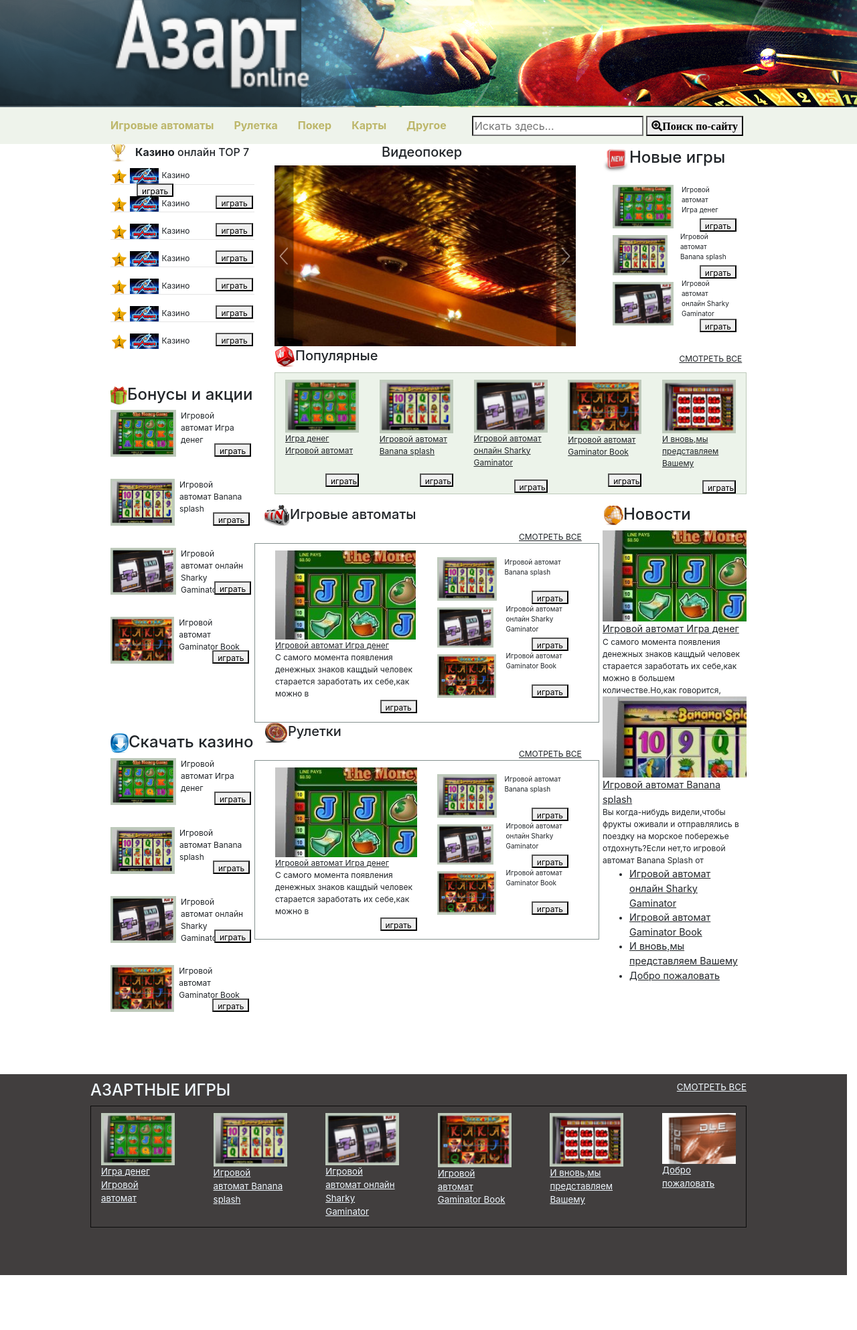
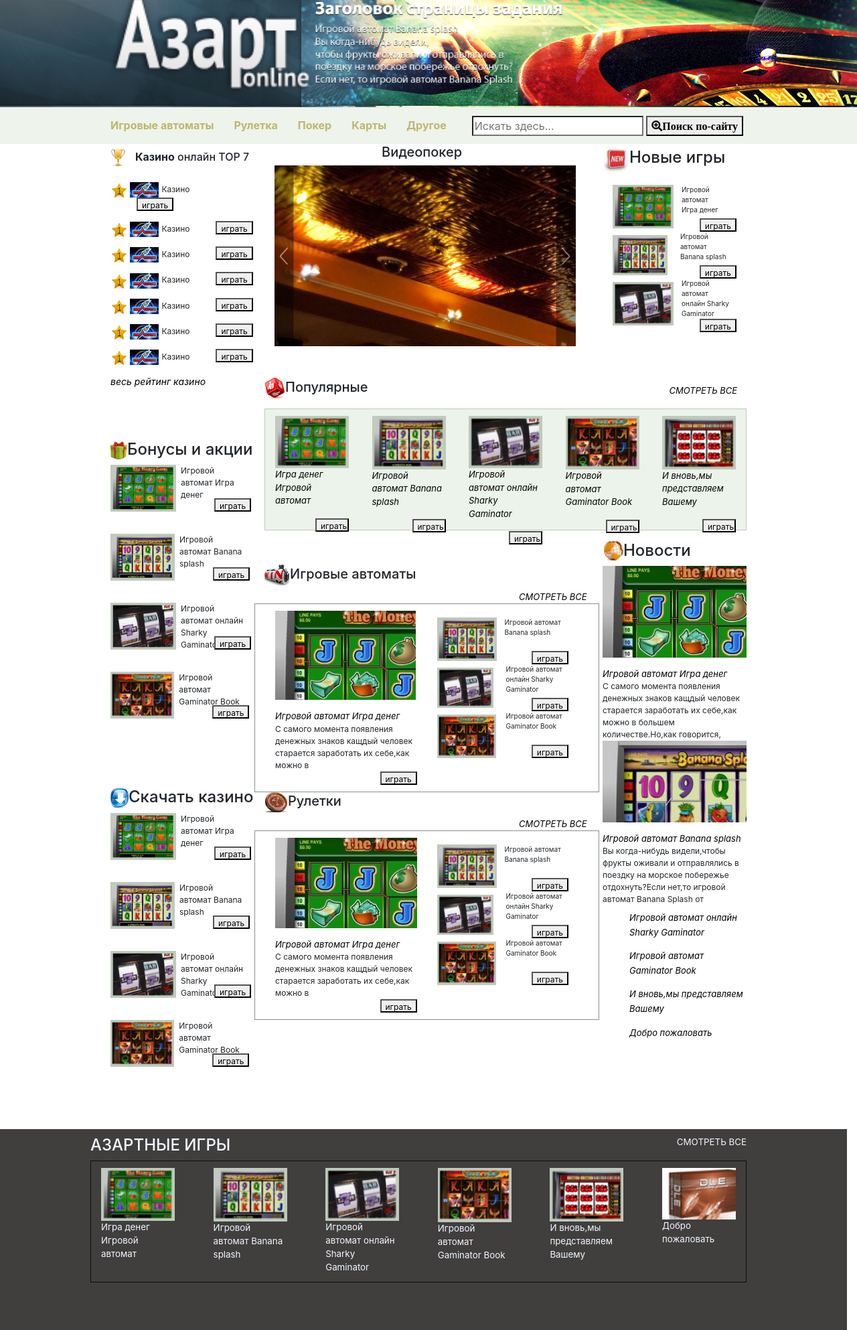
Before and after one commit to Alex-Shipula/Poker, a website: page index.html in a window 1280 px wide. Shown: the part 10-1996 px from the top of the page at 67% size. Before the commit the page ends 1914 px from the top, so only its background shows below. Drawn offline with nearby package versions, Linux system fonts and the light colour scheme.

Commit message:
Finish improvements

```diff
--- /dev/null
+++ b/css/content.css
@@ -0,0 +1,155 @@
+#content .slider img {
+  height: 270px;
+  width: 450px;
+}
+#content .slider h5 {
+  width: 120px;
+  margin-left: 160px;
+}
+#content .avtomat-roulette{
+  padding-top: 35px;
+}
+#content .avtomat {
+  padding: 10px 15px;
+  border: 1px solid #869290;
+  margin-right: -10px;
+}
+#content .avtomat-2 ul {
+  list-style-type: none;
+}
+#content .avtomat-2 ul {
+  display: flex;
+  flex-direction: column;
+}
+
+#content .avtomat-2 ul li {
+  height: 70px;
+  display: flex;
+  flex-direction: row;
+}
+
+#content .avtomat-2 ul {
+  width: -webkit-fill-available;
+  display: flex;
+  flex-direction: column;
+  justify-content: space-between;
+  padding: 10px 15px;
+  padding-left: unset;
+}
+#content .avtomat-2 ul li .info {
+  display: flex;
+  flex-direction: column;
+  align-items: flex-start;
+}
+#content .avtomat-2 ul button {
+  align-self: flex-end;
+  margin-top: auto;
+  margin-left: auto;
+}
+
+#content .avtomat-2 div a {
+  font-size: smaller;
+}
+#content .avtomat-1 a{
+  padding-top: 15px;
+}
+
+#content .header-avtomat a {
+  margin-left: 380px;
+}
+#content .avtomat-1 img {
+  width: 210px;
+}
+#content .avtomat-1 {
+  display: flex;
+  flex-direction: column;
+}
+#content .avtomat-1 button {
+  width: 55px;
+  margin-left: auto;
+}
+
+#content .roulette {
+  margin-right: -10px;
+}
+#content .roulette {
+  padding: 10px 15px;
+  border: 1px solid #869290;
+}
+
+#content .header-roulette a {
+  margin-left: 380px;
+}
+
+#content .roulette-1 a{
+  padding-top: 15px;
+}
+
+#content .roulette-1 {
+  display: flex;
+  flex-direction: column;
+}
+#content .roulette-1 button {
+  width: 55px;
+  margin-left: auto;
+}
+
+#content .roulette-2 ul {
+  list-style-type: none;
+}
+#content .roulette-2 ul {
+  display: flex;
+  flex-direction: column;
+}
+
+#content .roulette-2 ul li {
+  height: 70px;
+  display: flex;
+  flex-direction: row;
+}
+
+#content .roulette-2 ul {
+  width: -webkit-fill-available;
+  display: flex;
+  flex-direction: column;
+  justify-content: space-between;
+  padding: 10px 15px;
+  padding-left: unset;
+}
+#content .roulette-2 ul li .info {
+  display: flex;
+  flex-direction: column;
+  align-items: flex-start;
+}
+#content .roulette-2 ul button {
+  align-self: flex-end;
+  margin-top: auto;
+  margin-left: auto;
+}
+
+#content .roulette-2 div a {
+  font-size: smaller;
+}
+
+#content .news div img {
+  width: 215px;
+}
+
+#content .news div {
+  display: flex;
+  justify-content: space-around;
+  flex-direction: column;
+}
+#content .news li {
+  font-size: larger;
+  list-style: none;
+  padding-bottom: 7px;
+  padding-top: 7px;
+}
+#content .href{
+  font-size: 13px;
+  color:black;
+}
+#content .news div+a{
+  padding-top: 15px;
+}
--- a/css/footer.css
+++ b/css/footer.css
@@ -15,7 +15,7 @@
 #footer .container {
   display: block;
 }
-#footerbar .footer-title u {
+#footerbar .footer-title a {
   margin-left: auto;
   font-size: smaller;
   color: aliceblue;
@@ -24,7 +24,7 @@
   font-size: x-large;
   color: aliceblue;
 }
-#footerbar .footer-content p {
+#footerbar .footer-content a {
   font-size: smaller;
   color: aliceblue;
   font-family: inherit;
--- a/css/header.css
+++ b/css/header.css
@@ -11,3 +11,6 @@
   height: 170px;
 }
 */
+#logo-header{
+  height: 125px;
+}
--- a/css/main.css
+++ b/css/main.css
@@ -3,247 +3,6 @@
 }
 #main .row {
   font-size: 12px;
-}
-#sidebar .sidebar_top div {
-  height: 8px;
-}
-#sidebar .sidebar_top h5 {
-  font-size: initial;
-}
-#sidebar .sidebar_top button {
-  margin-left: 39px;
-}
-#sidebar .sidebar_top h5 img {
-  margin-right: 15px;
-}
-#content .slider img {
-  height: 270px;
-  width: 450px;
-}
-#content .slider h5 {
-  width: 120px;
-  margin-left: 160px;
-}
-
-#featured .new-games ul {
-  list-style-type: none;
-}
-#featured .new-games ul {
-  display: flex;
-  flex-direction: column;
-}
-
-#featured .new-games ul li {
-  height: 70px;
-  display: flex;
-  flex-direction: row;
-}
-
-#featured .new-games ul {
-  width: -webkit-fill-available;
-  display: flex;
-  flex-direction: column;
-  justify-content: space-between;
-  padding: 10px 15px;
-}
-#featured .new-games ul li .info {
-  display: flex;
-  flex-direction: column;
-  align-items: flex-start;
-}
-#featured .new-games ul button {
-  align-self: flex-end;
-  margin-top: auto;
-  margin-left: auto;
-}
-
-#featured .new-games div a {
-  font-size: smaller;
-}
-
-#popular {
-  margin-top: 5px;
-}
-#popular div {
-  display: flex;
-}
-#popular ul {
-  list-style-type: none;
-}
-#popular ul li {
-  width: 110px;
-  height: 160px;
-  display: flex;
-  flex-direction: column;
-}
-#popular p {
-  margin-top: 0;
-  margin-bottom: 1rem;
-  flex-grow: 1;
-}
-
-#popular ul {
-  width: -webkit-fill-available;
-  display: flex;
-  flex-direction: row;
-  justify-content: space-between;
-  padding: 10px 15px;
-  border: 1px solid #becabb;
-  background: #ecf3ea;
-}
-
-#popular button {
-  width: 50px;
-  margin-left: auto;
-}
-#popular .popular-title u {
-  margin-left: 450px;
-  margin-top: 10px;
-}
-
-#sidebar .bonus {
-  display: grid;
-  margin-top: 70px;
-}
-#sidebar .bonus div {
-  display: flex;
-  height: 70px;
-}
-#sidebar .bonus button {
-  margin-top: auto;
-  margin-left: -50px;
-}
-#sidebar .bonus p {
-  margin-left: 7px;
-  width: 100px;
-}
-
-#sidebar .casino {
-  display: grid;
-  margin-top: 70px;
-}
-#sidebar .casino div {
-  display: flex;
-  height: 70px;
-}
-#sidebar .casino button {
-  margin-top: auto;
-  margin-left: -50px;
-}
-#sidebar .casino p {
-  margin-left: 7px;
-  width: 100px;
-}
-
-#content .avtomat {
-  padding: 10px 15px;
-  border: 1px solid #869290;
-}
-#content .avtomat_2 ul {
-  list-style-type: none;
-}
-#content .avtomat_2 ul {
-  display: flex;
-  flex-direction: column;
-}
-
-#content .avtomat_2 ul li {
-  height: 70px;
-  display: flex;
-  flex-direction: row;
-}
-
-#content .avtomat_2 ul {
-  width: -webkit-fill-available;
-  display: flex;
-  flex-direction: column;
-  justify-content: space-between;
-  padding: 10px 15px;
-  padding-left: unset;
-}
-#content .avtomat_2 ul li .info {
-  display: flex;
-  flex-direction: column;
-  align-items: flex-start;
-}
-#content .avtomat_2 ul button {
-  align-self: flex-end;
-  margin-top: auto;
-  margin-left: auto;
-}
-
-#content .avtomat_2 div a {
-  font-size: smaller;
-}
-
-#content .header_avtomat u {
-  margin-left: 380px;
-}
- #content .avtomat_1 img {
-   width: 210px;
- }
-#content .avtomat_1 {
-  display: flex;
-  flex-direction: column;
-}
-#content .avtomat_1 button {
-  width: 55px;
-  margin-left: auto;
-}
-
-#content .roulette {
-  padding: 10px 15px;
-  border: 1px solid #869290;
-}
-
-#content .header_roulette u {
-  margin-left: 380px;
-}
-
-#content .roulette_1 {
-  display: flex;
-  flex-direction: column;
-}
-#content .roulette_1 button {
-  width: 55px;
-  margin-left: auto;
-}
-
-#content .roulette_2 ul {
-  list-style-type: none;
-}
-#content .roulette_2 ul {
-  display: flex;
-  flex-direction: column;
-}
-
-#content .roulette_2 ul li {
-  height: 70px;
-  display: flex;
-  flex-direction: row;
-}
-
-#content .roulette_2 ul {
-  width: -webkit-fill-available;
-  display: flex;
-  flex-direction: column;
-  justify-content: space-between;
-  padding: 10px 15px;
-  padding-left: unset;
-}
-#content .roulette_2 ul li .info {
-  display: flex;
-  flex-direction: column;
-  align-items: flex-start;
-}
-#content .roulette_2 ul button {
-  align-self: flex-end;
-  margin-top: auto;
-  margin-left: auto;
-}
-
-#content .roulette_2 div a {
-  font-size: smaller;
 }
 #main li .image1 {
   display: flex;
@@ -261,28 +20,6 @@
   margin-right: 5px;
   padding-top: 5px;
 }
-
-#content .news div img {
-  width: 215px;
-}
-#popular {
-  margin: 0;
-}
-#content .news div {
-  display: flex;
-  justify-content: space-around;
-  flex-direction: column;
-}
-#content .news a u {
-  font-size: larger;
-}
-#content .avtomat {
-  margin-right: -10px;
-}
-#content .roulette {
-  margin-right: -10px;
-}
-
 #main li .info {
   display: flex;
   flex-direction: column;
@@ -294,3 +31,9 @@
   margin-top: auto;
   margin-left: auto;
 }
+
+#main .href{
+  font-size: 14px;
+  color:black;
+  font-style: italic;
+}
--- /dev/null
+++ b/css/popular.css
@@ -0,0 +1,40 @@
+#popular   {
+  margin-top: 47px;
+  margin-right: 0;
+}
+#popular div {
+  display: flex;
+}
+#popular ul {
+  list-style-type: none;
+}
+#popular ul li {
+  width: 110px;
+  height: 160px;
+  display: flex;
+  flex-direction: column;
+}
+#popular a {
+  margin-top: 0;
+  margin-bottom: 1rem;
+  flex-grow: 1;
+}
+
+#popular ul {
+  width: -webkit-fill-available;
+  display: flex;
+  flex-direction: row;
+  justify-content: space-between;
+  padding: 10px 15px;
+  border: 1px solid #becabb;
+  background: #ecf3ea;
+}
+
+#popular button {
+  width: 50px;
+  margin-left: auto;
+}
+#popular .popular-title a {
+  margin-left: 450px;
+  margin-top: 10px;
+}
--- /dev/null
+++ b/css/sidebar.css
@@ -0,0 +1,52 @@
+#sidebar .sidebar-top {
+  display: flex;
+  flex-direction: column;
+}
+#sidebar .sidebar-top div{
+  padding-bottom: 7px;
+  padding-top: 7px;
+}
+
+#sidebar .sidebar-top h5 {
+  font-size: initial;
+}
+#sidebar .sidebar-top button {
+  margin-left: 39px;
+}
+#sidebar .sidebar-top h5 img {
+  margin-right: 15px;
+}
+
+#sidebar .bonus {
+  display: grid;
+  margin-top: 70px;
+}
+#sidebar .bonus div {
+  display: flex;
+  height: 70px;
+}
+#sidebar .bonus button {
+  margin-top: auto;
+  margin-left: -50px;
+}
+#sidebar .bonus a {
+  margin-left: 7px;
+  width: 100px;
+}
+
+#sidebar .casino {
+  display: grid;
+  margin-top: 70px;
+}
+#sidebar .casino div {
+  display: flex;
+  height: 70px;
+}
+#sidebar .casino button {
+  margin-top: auto;
+  margin-left: -50px;
+}
+#sidebar .casino a {
+  margin-left: 7px;
+  width: 100px;
+}
--- a/index.html
+++ b/index.html
@@ -20,7 +20,12 @@
     <title>POKER</title>
     <body>
       <div id="header">
-        <div class="container"><img id="logo" src="imaiges/logo.png" /></div>
+        <div class="container">
+          <img id="logo" src="imaiges/logo.png" /><img
+            id="logo-header"
+            src="imaiges/logo-header.png"
+          />
+        </div>
       </div>
       <div id="menu">
         <div class="container">
@@ -58,80 +63,84 @@
       <div id="main" class="container">
         <div class="row">
           <div class="col-md-3" id="sidebar">
-            <div class="sidebar_top">
-              <h5><img src="imaiges/layer.png" /><b>Казино</b> онлайн ТОР 7</h5>
+            <div class="sidebar-top">
+              <div>
+                <h5>
+                  <img src="imaiges/layer.png" /><b>Казино</b> онлайн ТОР 7
+                </h5>
+              </div>
               <div>
                 <img src="imaiges/layer1.png" /> Казино
+
                 <button>
                   играть
                 </button>
               </div>
-              <hr />
 
               <div>
                 <img src="imaiges/layer1.png" /> Казино<button>
                   играть
                 </button>
               </div>
-              <hr />
 
               <div>
                 <img src="imaiges/layer1.png" /> Казино<button>
                   играть
                 </button>
               </div>
-              <hr />
 
               <div>
                 <img src="imaiges/layer1.png" /> Казино<button>
                   играть
                 </button>
               </div>
-              <hr />
 
               <div>
                 <img src="imaiges/layer1.png" /> Казино<button>
                   играть
                 </button>
               </div>
-              <hr />
 
               <div>
                 <img src="imaiges/layer1.png" /> Казино<button>
                   играть
                 </button>
               </div>
-              <hr />
+
               <div>
                 <img src="imaiges/layer1.png" /> Казино<button>
                   играть
                 </button>
               </div>
+              <div>
+                <a href="/" class="href">весь рейтинг казино</a>
+              </div>
             </div>
+
             <div class="bonus">
               <h4><img src="imaiges/logo3.png" />Бонусы и акции</h4>
               <div>
                 <div><img src="imaiges/roul_1.png" /></div>
-                <p>Игровой автомат Игра денег</p>
+                <a>Игровой автомат Игра денег</a>
 
                 <button>играть</button>
               </div>
               <hr />
               <div>
                 <div><img src="imaiges/roul_2.png" /></div>
-                <p>Игровой автомат Banana splash</p>
+                <a>Игровой автомат Banana splash</a>
                 <button>играть</button>
               </div>
               <hr />
               <div>
                 <div><img src="imaiges/roul_3.png" /></div>
-                <p>Игровой автомат онлайн Sharky Gaminator</p>
+                <a>Игровой автомат онлайн Sharky Gaminator</a>
                 <button>играть</button>
               </div>
               <hr />
               <div>
                 <div><img src="imaiges/roul_4.png" /></div>
-                <p>Игровой автомат Gaminator Book</p>
+                <a>Игровой автомат Gaminator Book</a>
                 <button>играть</button>
               </div>
               <hr />
@@ -142,26 +151,26 @@
 
               <div>
                 <div><img src="imaiges/roul_1.png" /></div>
-                <p>Игровой автомат Игра денег</p>
+                <a>Игровой автомат Игра денег</a>
                 <button>играть</button>
               </div>
               <hr />
               <div>
                 <div><img src="imaiges/roul_2.png" /></div>
-                <p>Игровой автомат Banana splash</p>
+                <a>Игровой автомат Banana splash</a>
                 <button>играть</button>
               </div>
               <hr />
               <div>
                 <div><img src="imaiges/roul_3.png" /></div>
-                <p>Игровой автомат онлайн Sharky Gaminator</p>
+                <a>Игровой автомат онлайн Sharky Gaminator</a>
                 <button>играть</button>
               </div>
               <hr />
 
               <div>
                 <div><img src="imaiges/roul_4.png" /></div>
-                <p>Игровой автомат Gaminator Book</p>
+                <a>Игровой автомат Gaminator Book</a>
                 <button>играть</button>
               </div>
               <hr />
@@ -214,59 +223,61 @@
             <div id="popular" class="row popular">
               <div class="popular-title">
                 <h5><img src="imaiges/logo2.png" />Популярные</h5>
-                <u>СМОТРЕТЬ ВСЕ</u>
+                <a href="/" class="href">СМОТРЕТЬ ВСЕ</a>
               </div>
               <ul>
                 <li>
                   <img src="imaiges/roul_1.png" />
 
-                  <p><u>Игра денег Игровой автомат</u></p>
+                  <a href="/" class="href">Игра денег Игровой автомат</a>
                   <button>играть</button>
                 </li>
 
                 <li>
                   <img src="imaiges/roul_2.png" />
-                  <p><u>Игровой автомат Banana splash</u></p>
+                  <a href="/" class="href">Игровой автомат Banana splash</a>
                   <button>играть</button>
                 </li>
 
                 <li>
                   <img src="imaiges/roul_3.png" />
-                  <p><u>Игровой автомат онлайн Sharky Gaminator</u></p>
+                  <a href="/" class="href"
+                    >Игровой автомат онлайн Sharky Gaminator</a
+                  >
 
                   <button>играть</button>
                 </li>
 
                 <li>
                   <img src="imaiges/roul_4.png" />
-                  <p><u>Игровой автомат Gaminator Book</u></p>
+                  <a href="/" class="href">Игровой автомат Gaminator Book</a>
 
                   <button>играть</button>
                 </li>
 
                 <li>
                   <img src="imaiges/roul_5.png" />
-                  <p><u>И вновь,мы представляем Вашему</u></p>
+                  <a href="/" class="href">И вновь,мы представляем Вашему</a>
                   <button>играть</button>
                 </li>
               </ul>
             </div>
             <div class="row">
-              <div class="col-md-8 avtomat_roulette">
+              <div class="col-md-8 avtomat-roulette">
                 <div class="row ">
-                  <div class="header_avtomat">
+                  <div class="header-avtomat">
                     <h5><img src="imaiges/logo5.png" />Игровые автоматы</h5>
-                    <u>СМОТРЕТЬ ВСЕ</u>
+                    <a href="/" class="href">СМОТРЕТЬ ВСЕ</a>
                   </div>
                   <div class="row avtomat">
-                    <div class="col-6 avtomat_1">
+                    <div class="col-6 avtomat-1">
                       <div><img src="imaiges/roul_6.png" /></div>
-                      <u>Игровой автомат Игра денег</u>С самого момента
-                      появления денежных знаков кащдый человек старается
-                      заработать их себе,как можно в
+                      <a href="/" class="href">Игровой автомат Игра денег</a>С
+                      самого момента появления денежных знаков кащдый человек
+                      старается заработать их себе,как можно в
                       <button>играть</button>
                     </div>
-                    <div class="col-6 avtomat_2">
+                    <div class="col-6 avtomat-2">
                       <ul>
                         <li>
                           <div class="image1">
@@ -306,19 +317,19 @@
                   </div>
                 </div>
                 <div class="row ">
-                  <div class="header_roulette">
+                  <div class="header-roulette">
                     <h5><img src="imaiges/logo6.png" />Рулетки</h5>
-                    <u>СМОТРЕТЬ ВСЕ</u>
+                    <a href="/" class="href">СМОТРЕТЬ ВСЕ</a>
                   </div>
                   <div class="row roulette">
-                    <div class="col-6 roulette_1">
-                      <img src="imaiges/roul_6.png" /><u
-                        >Игровой автомат Игра денег</u
+                    <div class="col-6 roulette-1">
+                      <img src="imaiges/roul_6.png" /><a href="/" class="href"
+                        >Игровой автомат Игра денег</a
                       >С самого момента появления денежных знаков кащдый человек
                       старается заработать их себе,как можно в
                       <button>играть</button>
                     </div>
-                    <div class="col-6 roulette_2">
+                    <div class="col-6 roulette-2">
                       <ul>
                         <li>
                           <div class="image1">
@@ -365,7 +376,7 @@
                   <div>
                     <div><img src="imaiges/roul_6.png" /></div>
 
-                    <a><u>Игровой автомат Игра денег</u></a>
+                    <a href="/" class="href">Игровой автомат Игра денег</a>
                     <a
                       >С самого момента появления денежных знаков кащдый человек
                       старается заработать их себе,как можно в большем
@@ -375,7 +386,7 @@
                   <div>
                     <div><img src="imaiges/roul_7.png" /></div>
 
-                    <a> <u> Игровой автомат Banana splash</u></a>
+                    <a href="/" class="href"> Игровой автомат Banana splash</a>
                     <a>
                       Вы когда-нибудь видели,чтобы фрукты оживали и отправлялись
                       в поездку на морское побережье отдохнуть?Если нет,то
@@ -384,16 +395,22 @@
 
                     <ul>
                       <li>
-                        <a><u>Игровой автомат онлайн Sharky Gaminator</u> </a>
+                        <a href="/" class="href"
+                          >Игровой автомат онлайн Sharky Gaminator
+                        </a>
                       </li>
                       <li>
-                        <a><u>Игровой автомат Gaminator Book</u> </a>
+                        <a href="/" class="href"
+                          >Игровой автомат Gaminator Book
+                        </a>
                       </li>
                       <li>
-                        <a><u>И вновь,мы представляем Вашему</u> </a>
+                        <a href="/" class="href"
+                          >И вновь,мы представляем Вашему
+                        </a>
                       </li>
                       <li>
-                        <a><u>Добро пожаловать</u> </a>
+                        <a href="/" class="href">Добро пожаловать </a>
                       </li>
                     </ul>
                   </div>
@@ -408,39 +425,39 @@
         <div id="footerbar" class="container">
           <div class="row footer-title">
             <h6>АЗАРТНЫЕ ИГРЫ</h6>
-            <u>СМОТРЕТЬ ВСЕ</u>
+            <a href="/" class="href">СМОТРЕТЬ ВСЕ</a>
           </div>
 
           <ul class="row footer-content">
             <li>
               <img src="imaiges/roul_1.png" />
 
-              <p><u>Игра денег Игровой автомат</u></p>
+              <a>Игра денег Игровой автомат</a>
             </li>
 
             <li>
               <img src="imaiges/roul_2.png" />
-              <p><u>Игровой автомат Banana splash</u></p>
+              <a>Игровой автомат Banana splash</a>
             </li>
 
             <li>
               <img src="imaiges/roul_3.png" />
-              <p><u>Игровой автомат онлайн Sharky Gaminator</u></p>
+              <a>Игровой автомат онлайн Sharky Gaminator</a>
             </li>
 
             <li>
               <img src="imaiges/roul_4.png" />
-              <p><u>Игровой автомат Gaminator Book</u></p>
+              <a>Игровой автомат Gaminator Book</a>
             </li>
 
             <li>
               <img src="imaiges/roul_5.png" />
-              <p><u>И вновь,мы представляем Вашему</u></p>
+              <a>И вновь,мы представляем Вашему</a>
             </li>
             <li>
               <img src="imaiges/roul_8.png" />
 
-              <p><u>Добро пожаловать </u></p>
+              <a>Добро пожаловать </a>
             </li>
           </ul>
         </div>
```
Also changed, not shown: css/featured.css (added, +35 -0 lines), css/index.css (+6 -2 lines), imaiges/logo-header.png (added).
